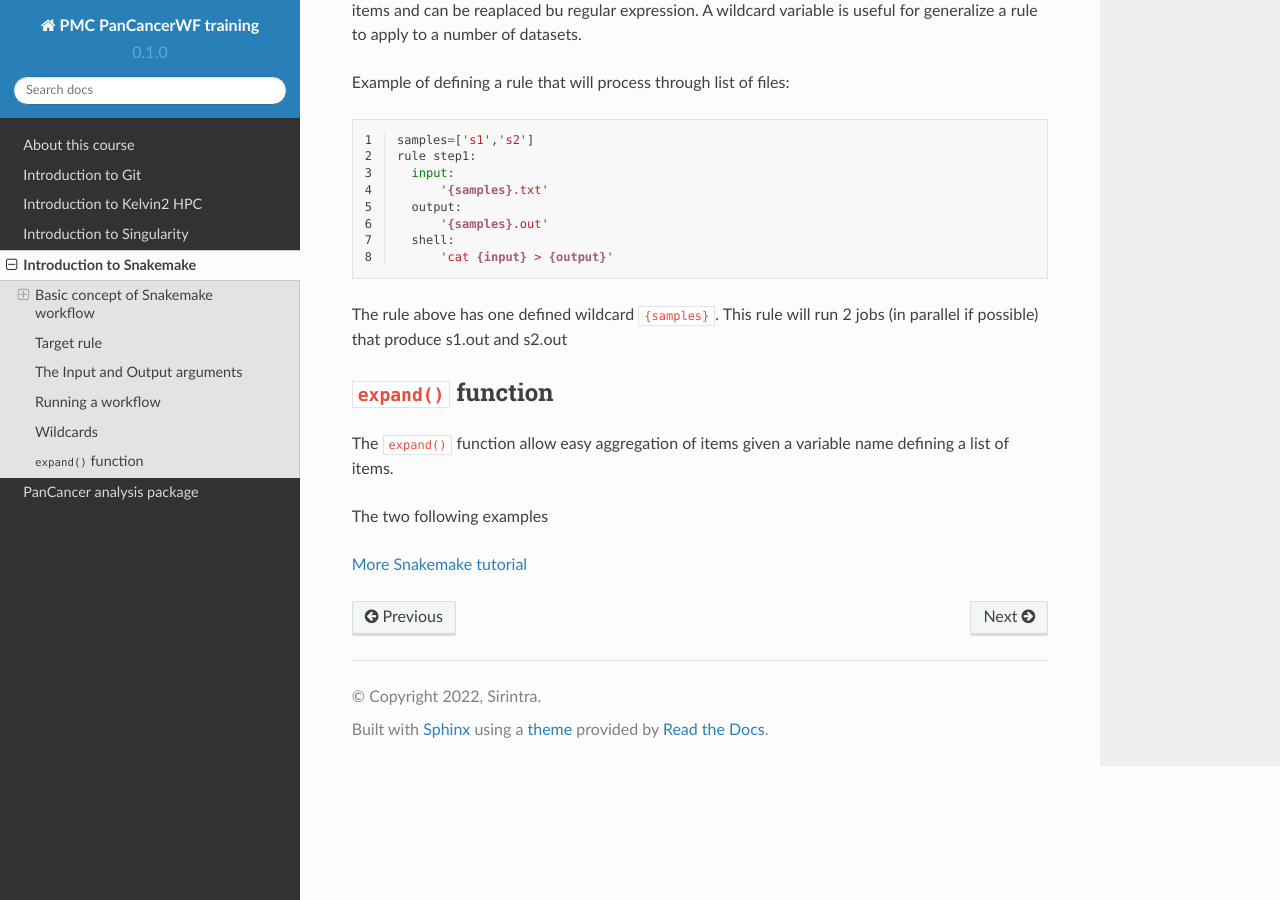
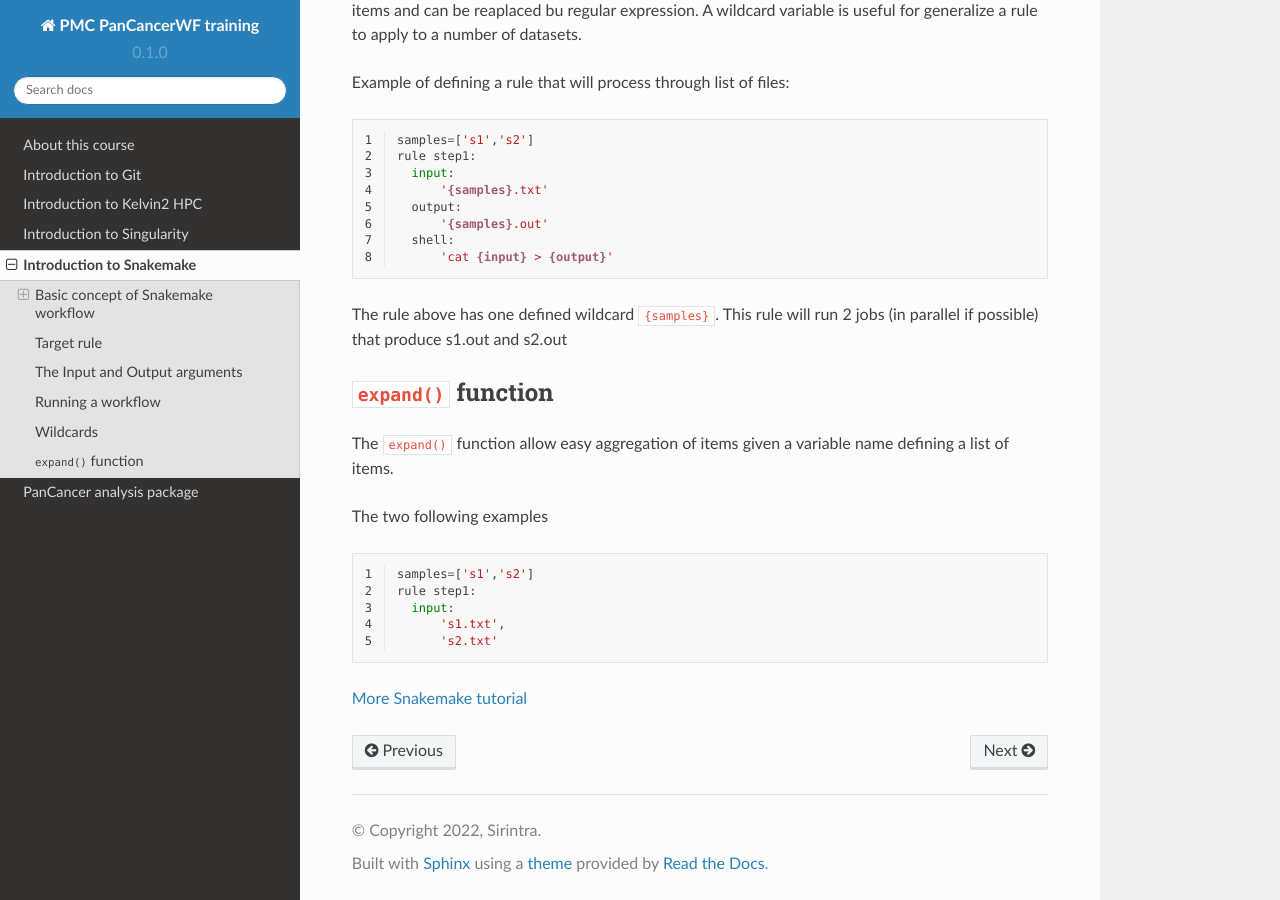
Before and after one commit to sirintra/PMC-PC-training, a Sphinx documentation site: the page built from docs/source/snakemake.rst, in a window 1280 px wide and 900 px high, scrolled down 3007 px. Built offline with Sphinx 7.4.7 and the Read the Docs theme 2.0.0, drawn with Linux system fonts in a browser that asks for light colours.

Commit message:
Update snakemake.rst

```diff
--- a/docs/source/snakemake.rst
+++ b/docs/source/snakemake.rst
@@ -160,6 +160,17 @@ The ``expand()`` function allow easy aggregation of items given a variable name
 
 The two following examples
 
+.. code-block:: python
+   :linenos:
+
+   samples=['s1','s2']
+   rule step1:
+     input:
+         's1.txt',
+         's2.txt'
+
+
+
 
 
 
```
